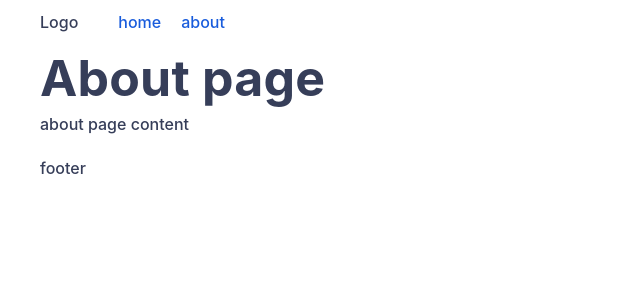
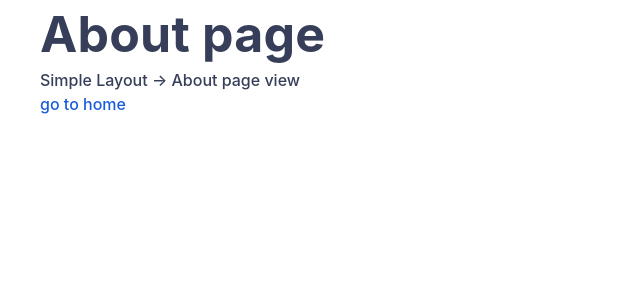
Before and after one commit to gkshi/vue3-clean-app, a Vue app: page /about in a window 1280 px wide. Shown: the top 300 px of the page, without its empty margins (0-640 px from the left). Built offline with nearby package versions, Linux system fonts and the light colour scheme.

Commit message:
[UPDATE] extending the app with simple layout

```diff
--- a/src/App.vue
+++ b/src/App.vue
@@ -17,6 +17,6 @@ const layout = computed(() => {
 
 <style lang="scss" scoped>
 #app {
-  //
+  min-height: 100vh;
 }
 </style>
--- a/src/layouts/default/DefaultLayout.vue
+++ b/src/layouts/default/DefaultLayout.vue
@@ -20,6 +20,6 @@ import ModalController from '@/components/modals/ModalController.vue'
 
 <style lang="scss" scoped>
 .layout.-default {
-  //
+  min-height: 100vh;
 }
 </style>
--- /dev/null
+++ b/src/layouts/default/SimpleLayout.vue
@@ -0,0 +1,17 @@
+<script lang="ts" setup>
+//
+</script>
+
+<template>
+  <div class="layout -simple">
+    <main>
+      <slot/>
+    </main>
+  </div>
+</template>
+
+<style lang="scss" scoped>
+.layout.-simple {
+  min-height: 100vh;
+}
+</style>
--- a/src/router/index.ts
+++ b/src/router/index.ts
@@ -14,6 +14,9 @@ const routes: Array<RouteRecordRaw> = [
   {
     path: '/about',
     name: 'about',
+    meta: {
+      layout: 'simple'
+    },
     component: () => import('../views/AboutView.vue')
   }
 ]
--- a/src/views/AboutView.vue
+++ b/src/views/AboutView.vue
@@ -6,7 +6,10 @@
   <div class="page -about">
     <div class="container -wide">
       <h1>About page</h1>
-      <div>about page content</div>
+      <div>Simple Layout -> About page view</div>
+      <div>
+        <RouterLink to="/">go to home</RouterLink>
+      </div>
     </div>
   </div>
 </template>
--- a/src/views/HomeView.vue
+++ b/src/views/HomeView.vue
@@ -23,7 +23,7 @@ const openExampleModal = () => {
     <div class="container -wide">
       <h1>Home page</h1>
 
-      <section>home page content</section>
+      <section>Default Layout -> Home page view</section>
 
       <section>
         <h6>UI Button</h6>
```
Also changed, not shown: src/main.ts (+6 -2 lines).
